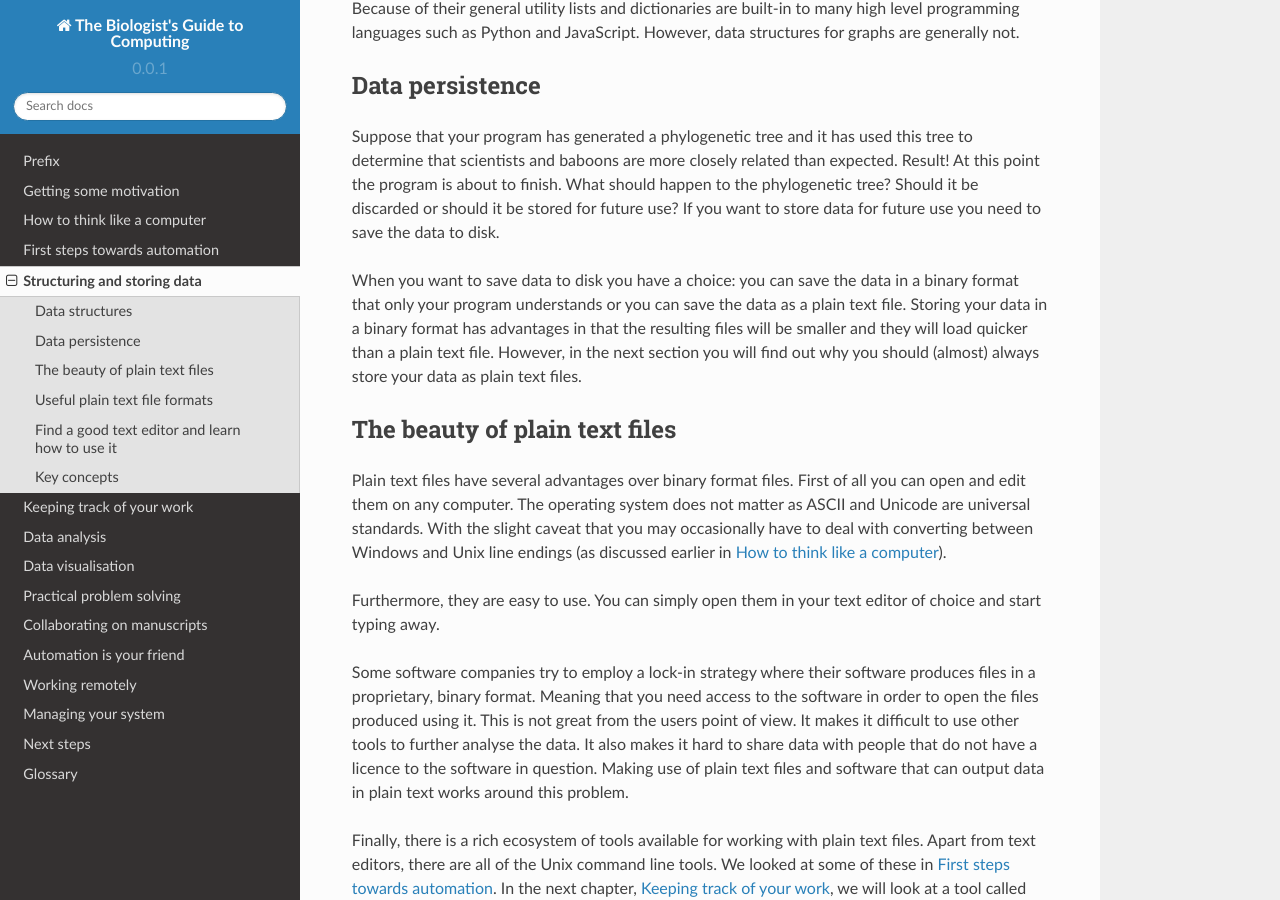
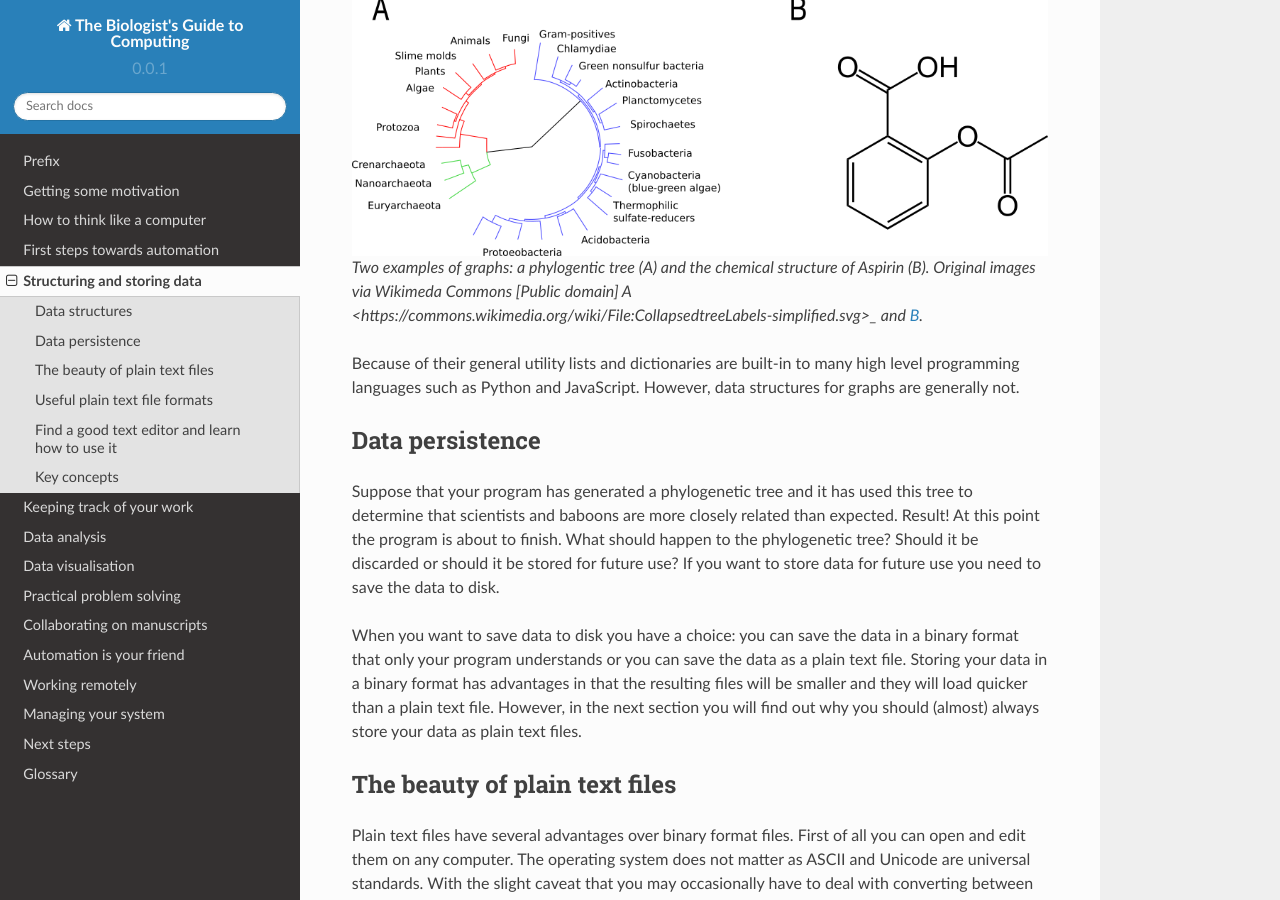
Before and after one commit to tjelvar-olsson/biologists-guide-to-computing, a Sphinx documentation site: the page built from source/structuring-and-storing-data.rst, in a window 1280 px wide and 900 px high, scrolled down 2116 px. Built offline with Sphinx 7.4.7 and the Read the Docs theme 2.0.0, drawn with Linux system fonts in a browser that asks for light colours.

Commit message:
Added graph illustration

```diff
--- a/source/structuring-and-storing-data.rst
+++ b/source/structuring-and-storing-data.rst
@@ -103,6 +103,14 @@ via edges. This should sound relatively familiar to you as it is the basic
 concept behind phylogenetic trees. Each node represents a species and the edges
 represent the inferred evolutionary relationships between the species. Graphs are
 also used to represent 2D connectivities of molecules.
+
+.. figure:: images/graph-examples.png
+   :alt: Phylogenetic tree and aspirin structure.
+
+   Two examples of graphs: a phylogentic tree (A) and the chemical structure
+   of Aspirin (B). Original images via Wikimeda Commons [Public domain]
+   `A <https://commons.wikimedia.org/wiki/File:CollapsedtreeLabels-simplified.svg>_`
+   and `B <https://commons.wikimedia.org/wiki/File:Aspirin-skeletal.svg>`_.
 
 Because of their general utility lists and dictionaries are built-in to many
 high level programming languages such as Python and JavaScript. However, data
```
Also changed, not shown: illustrations/ATTRIBUTIONS.md (added, +7 -0 lines), source/images/graph-examples.png (added), 3 other files.
